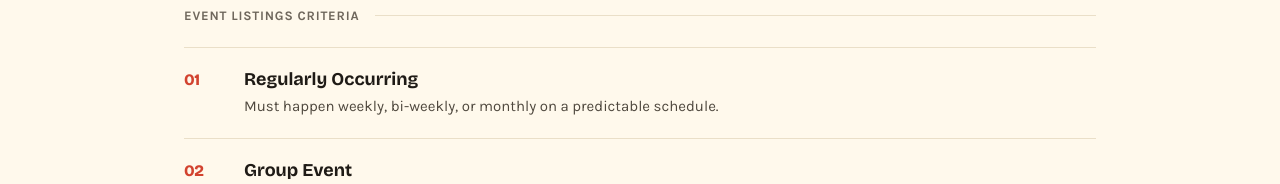
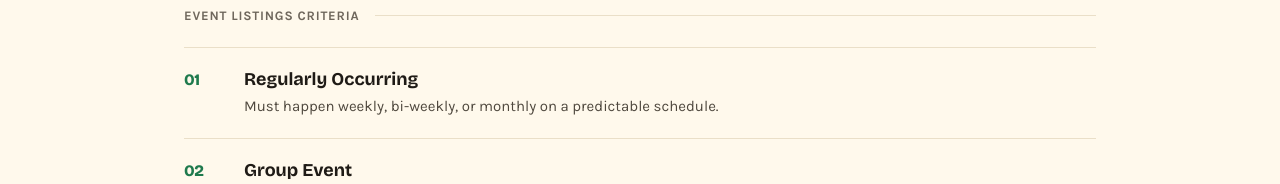
Before and after one commit to someplace-social/someplace_social, a Next.js app: page / in a window 1280 px wide. Shown: the part 768-952 px from the top of the page. Built offline with nearby package versions, Linux system fonts and the light colour scheme; no server answers.

Commit message:
Change About page criteria numbers to green

```diff
--- a/app/about/About.module.css
+++ b/app/about/About.module.css
@@ -8,7 +8,6 @@
   box-sizing: border-box;
   padding: 48px 24px 80px;
 }
-
 .heroSection {
   display: grid;
   grid-template-columns: 1fr 340px;
@@ -16,13 +15,11 @@
   align-items: center;
   margin-bottom: 48px;
 }
-
 .heroText {
   display: flex;
   flex-direction: column;
   max-width: 540px;
 }
-
 .eyebrow {
   font-family: var(--font-karla), system-ui, sans-serif;
   font-size: 12px;
@@ -33,7 +30,6 @@
   color: var(--free);
   margin: 0 0 10px;
 }
-
 .heroTitle {
   font-family: var(--font-bricolage), system-ui, sans-serif;
   font-size: 44px;
@@ -43,7 +39,6 @@
   margin: 0 0 16px;
   color: var(--ink);
 }
-
 .heroDescription {
   font-family: var(--font-karla), system-ui, sans-serif;
   font-size: 17px;
@@ -51,14 +46,12 @@
   color: var(--text-subtle);
   margin: 0;
 }
-
 .heroCityLinks {
   display: flex;
   flex-wrap: wrap;
   gap: 10px;
   margin-top: 20px;
 }
-
 .cityPill {
   display: inline-flex;
   align-items: center;
@@ -73,13 +66,11 @@
   text-decoration: none;
   transition: background-color 0.15s ease, border-color 0.15s ease;
 }
-
 .cityPill:hover {
   background-color: var(--pill-hover);
   border-color: var(--line-strong);
   color: var(--ink);
 }
-
 .illustrationContainer {
   width: 100%;
   max-width: 340px;
@@ -89,29 +80,24 @@
   align-items: center;
   justify-content: center;
 }
-
 .heroImage {
   width: 100%;
   height: auto;
   display: block;
   object-fit: contain;
 }
-
 .sectionBlock {
   margin-bottom: 48px;
 }
-
 .sectionBlock:last-of-type {
   margin-bottom: 0;
 }
-
 .sectionHeader {
   display: flex;
   align-items: center;
   gap: 16px;
   margin-bottom: 24px;
 }
-
 .sectionHeaderTitle {
   font-family: var(--font-karla), system-ui, sans-serif;
   font-size: 13px;
@@ -122,19 +108,16 @@
   margin: 0;
   white-space: nowrap;
 }
-
 .sectionHeaderLine {
   flex: 1;
   height: 1px;
   background-color: var(--line);
 }
-
 .howItWorksGrid {
   display: grid;
   grid-template-columns: repeat(3, minmax(0, 1fr));
   gap: 20px;
 }
-
 .howItWorksItem {
   display: flex;
   flex-direction: column;
@@ -143,7 +126,6 @@
   border: 1px solid var(--line);
   border-radius: 14px;
 }
-
 .howItWorksTitle {
   font-family: var(--font-bricolage), system-ui, sans-serif;
   font-size: 18px;
@@ -152,7 +134,6 @@
   margin: 0 0 8px;
   line-height: 1.25;
 }
-
 .howItWorksDescription {
   font-family: var(--font-karla), system-ui, sans-serif;
   font-size: 14.5px;
@@ -160,7 +141,6 @@
   color: var(--text-subtle);
   margin: 0;
 }
-
 .criteriaList {
   list-style: none;
   margin: 0;
@@ -169,7 +149,6 @@
   flex-direction: column;
   border-top: 1px solid var(--line);
 }
-
 .criteriaListItem {
   display: flex;
   align-items: baseline;
@@ -177,23 +156,20 @@
   padding: 20px 0;
   border-bottom: 1px solid var(--line);
 }
-
 .criteriaListNumber {
   flex: 0 0 36px;
   font-family: var(--font-bricolage), system-ui, sans-serif;
   font-size: 16px;
   font-weight: 800;
-  color: var(--accent);
+  color: var(--free);
   letter-spacing: -0.02em;
 }
-
 .criteriaListContent {
   flex: 1;
   display: flex;
   flex-direction: column;
   gap: 4px;
 }
-
 .criteriaListTitle {
   font-family: var(--font-bricolage), system-ui, sans-serif;
   font-size: 18px;
@@ -202,7 +178,6 @@
   margin: 0;
   line-height: 1.3;
 }
-
 .criteriaListDescription {
   font-family: var(--font-karla), system-ui, sans-serif;
   font-size: 15px;
@@ -210,7 +185,6 @@
   color: var(--text-subtle);
   margin: 0;
 }
-
 .criteriaFootnote {
   margin: 20px 0 0;
   font-size: 14px;
@@ -218,69 +192,55 @@
   color: var(--muted);
   font-style: italic;
 }
-
 @media (max-width: 899px) {
   .page {
     padding: 20px 16px 48px;
   }
-
   .heroSection {
     grid-template-columns: 1fr;
     gap: 20px;
     margin-bottom: 32px;
   }
-
   .heroText {
     max-width: 100%;
   }
-
   .heroTitle {
     font-size: 34px;
   }
-
   .heroDescription {
     font-size: 16px;
   }
-
   .heroCityLinks {
     gap: 8px;
     margin-top: 16px;
   }
-
   .illustrationContainer {
     width: 100%;
     max-width: 260px;
     margin: 0 auto;
   }
-
   .sectionBlock {
     margin-bottom: 36px;
   }
-
   .howItWorksGrid {
     grid-template-columns: 1fr;
     gap: 12px;
   }
-
   .criteriaListItem {
     gap: 16px;
     padding: 16px 0;
   }
-
   .criteriaListNumber {
     flex: 0 0 28px;
     font-size: 15px;
   }
-
   .criteriaListTitle {
     font-size: 16.5px;
   }
-
   .criteriaListDescription {
     font-size: 14px;
   }
 }
-
 @media (max-width: 480px) {
   .heroTitle {
     font-size: 28px;
```
